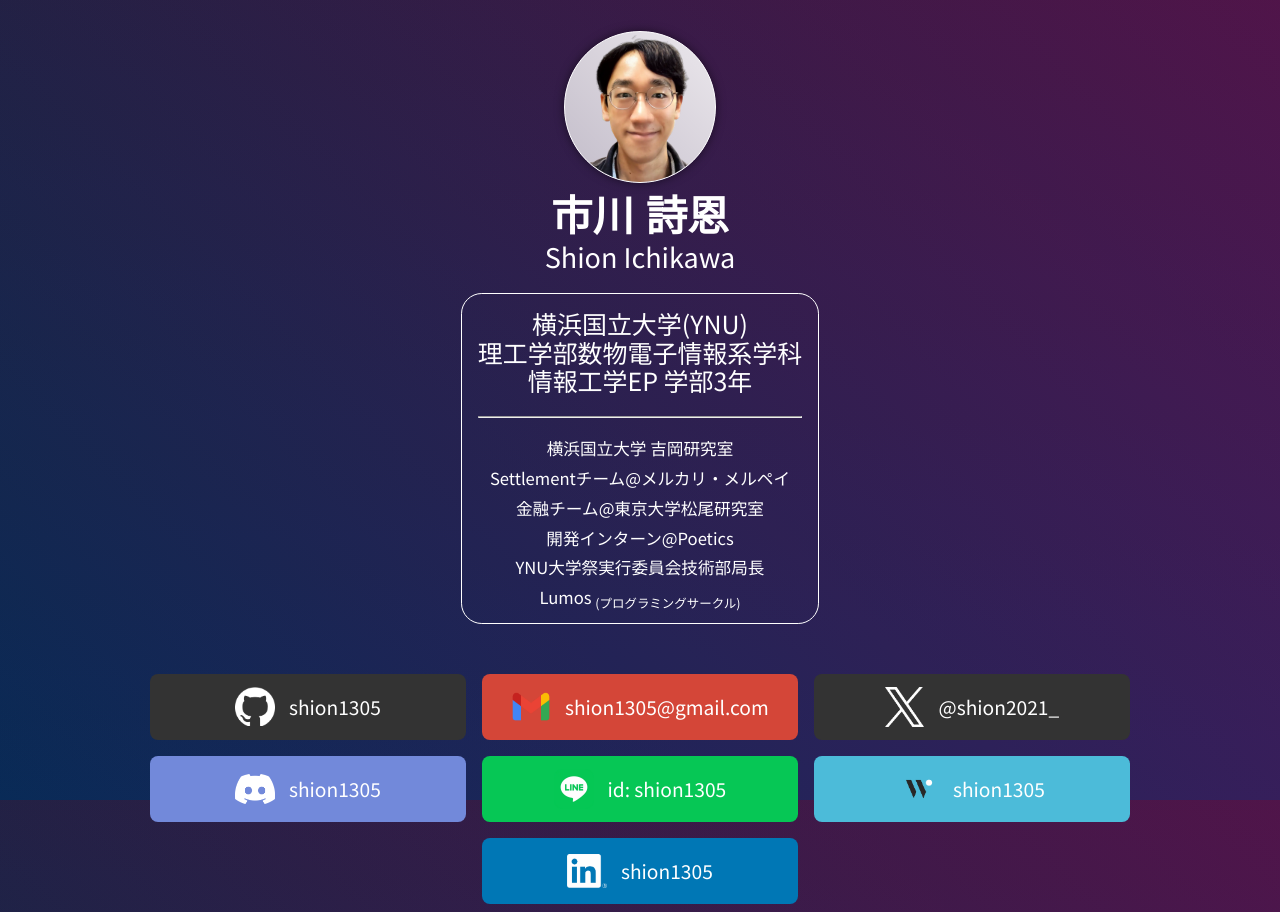
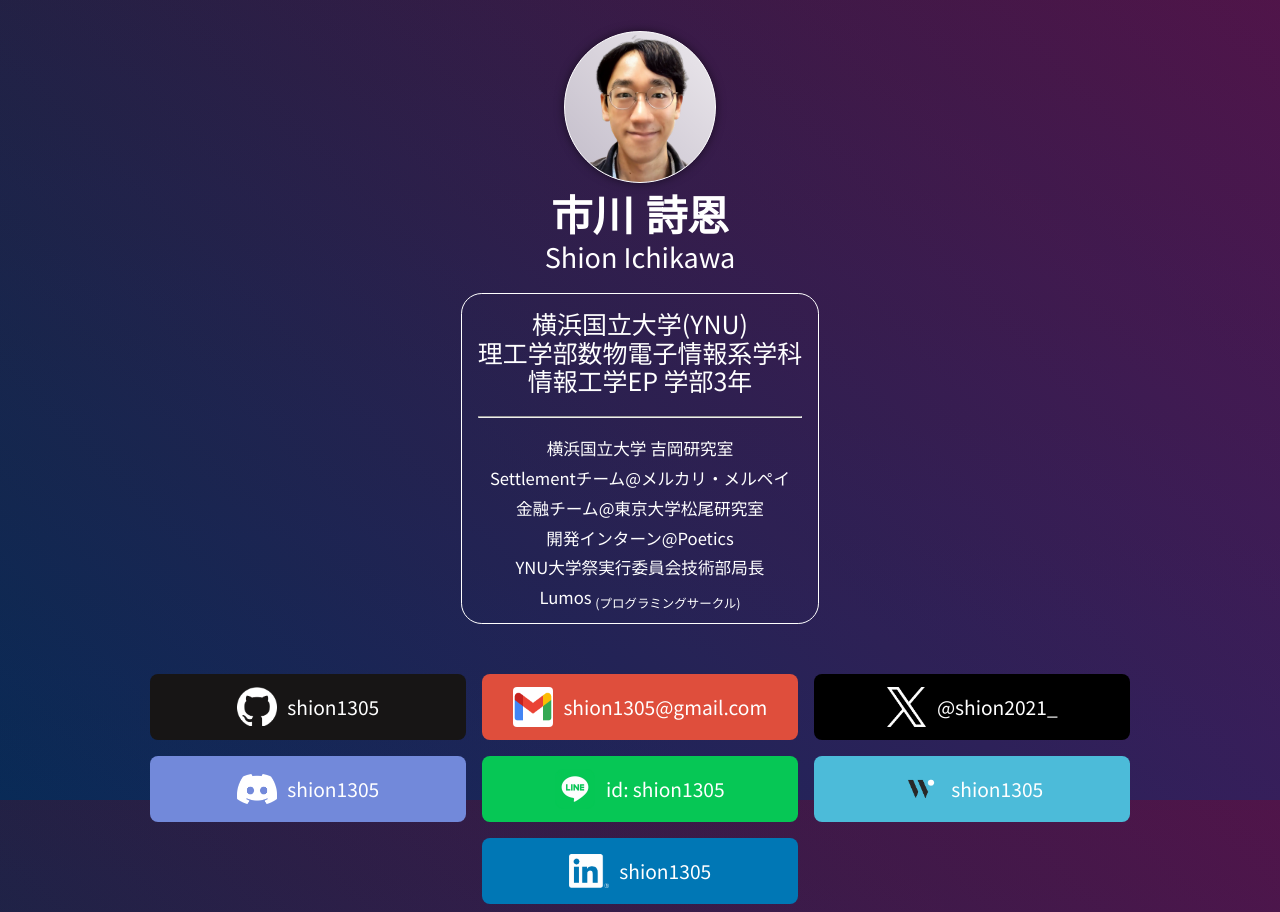
Before and after one commit to Shion1305/shion-project-business-card-frontend, a Nuxt app: page / in a window 1280 px wide. Built offline with nearby package versions, Linux system fonts and the light colour scheme; a web font is replaced by a local one.

Commit message:
💄 (component/SNSItem) SNSの色修正/スペース調整

```diff
--- a/components/SNSItem.vue
+++ b/components/SNSItem.vue
@@ -1,4 +1,7 @@
 <script lang="ts" setup>
+import { google } from "google-gax/build/protos/compute_operations";
+import compute = google.cloud.compute;
+
 const props = defineProps<{
   snsType:
     | "x"
@@ -14,6 +17,7 @@
   (): {
     backgroundColor: string;
     icon: string;
+    iconBackground?: string;
     snsID: string;
     snsUrl: string;
   } => {
@@ -21,14 +25,14 @@
       case "github":
         return {
           icon: "/img/sns/github.webp",
-          backgroundColor: "#333",
+          backgroundColor: "#171515",
           snsID: "shion1305",
           snsUrl: "https://github.com/shion1305",
         };
       case "x":
         return {
           icon: "/img/sns/x.webp",
-          backgroundColor: "#333",
+          backgroundColor: "#000",
           snsID: "@shion2021_",
           snsUrl: "https://twitter.com/shion2021_",
         };
@@ -49,7 +53,8 @@
       case "gmail":
         return {
           icon: "/img/sns/gmail.png",
-          backgroundColor: "#d44638",
+          backgroundColor: "#df4e3c",
+          iconBackground: "#fff",
           snsID: "shion1305@gmail.com",
           snsUrl: "mailto:shion1305@gmail.com",
         };
@@ -95,11 +100,21 @@
     background: snsData.value.backgroundColor,
   };
 });
+
+const iconStyle = computed(() => {
+  if (snsData.value.iconBackground) {
+    return {
+      background: snsData.value.iconBackground,
+      "border-radius": "10%",
+    };
+  }
+  return {};
+});
 </script>
 
 <template>
   <div :style="parentStyle" class="sns-item">
-    <img :src="snsData.icon" />
+    <img :src="snsData.icon" :style="iconStyle" />
     <a :href="snsData.snsUrl" rel="noopener noreferrer" target="_blank">
       {{ snsData.snsID }}
     </a>
@@ -125,7 +140,7 @@
   }
 
   > a {
-    margin-left: 0.5rem;
+    margin-left: 0.3rem;
     color: white;
     text-decoration: none;
     font-size: 1.2rem;
```
